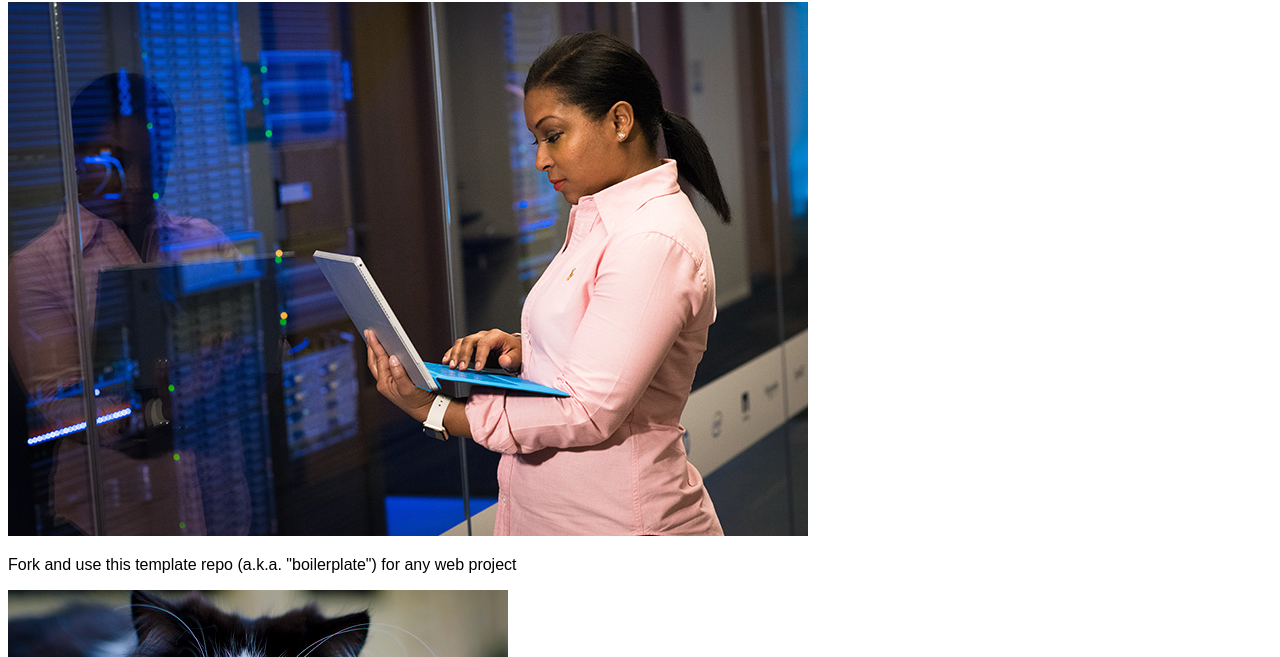
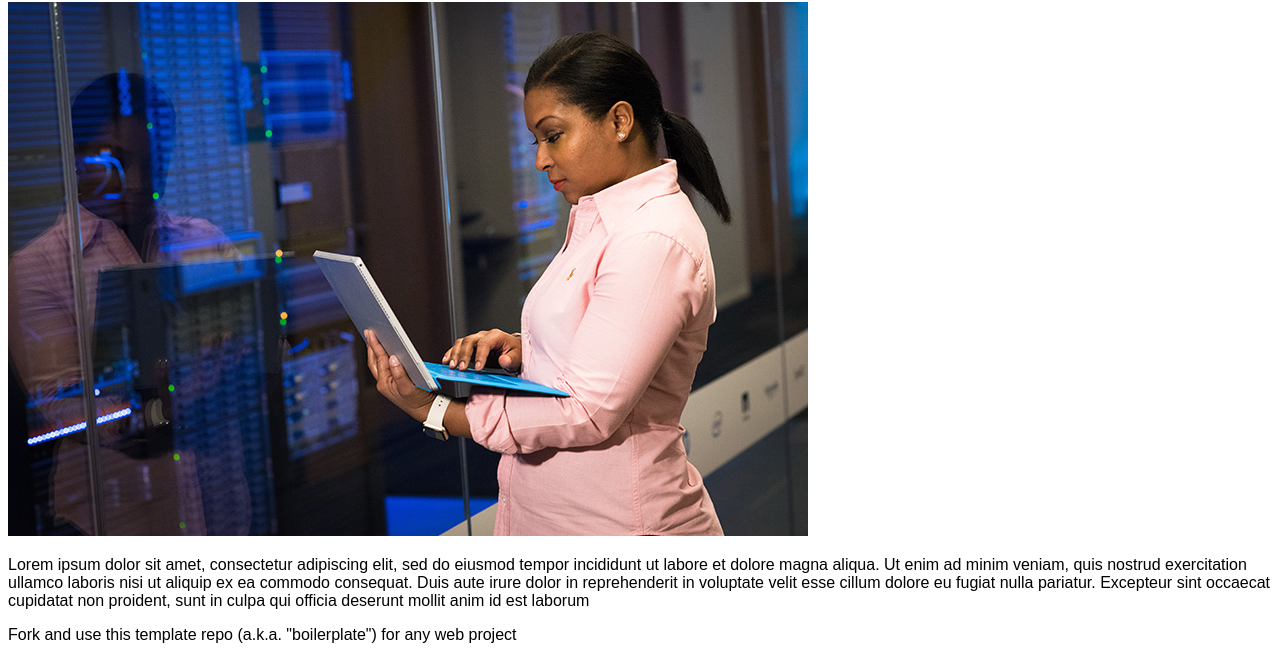
Before and after one commit to michaelmydao-dev/image-lesson, a plain HTML site: page index.html in a window 1280 px wide. Shown: the part 78-735 px from the top of the page. Drawn offline with Linux system fonts and the light colour scheme.

Commit message:
Update index.html

```diff
--- a/index.html
+++ b/index.html
@@ -9,6 +9,7 @@
 
 	<h1>Website Template</h1>
 	<img src="assets/img/server-resized.jpg" alt="Image of a web server">
+	<p> Lorem ipsum dolor sit amet, consectetur adipiscing elit, sed do eiusmod tempor incididunt ut labore et dolore magna aliqua. Ut enim ad minim veniam, quis nostrud exercitation ullamco laboris nisi ut aliquip ex ea commodo consequat. Duis aute irure dolor in reprehenderit in voluptate velit esse cillum dolore eu fugiat nulla pariatur. Excepteur sint occaecat cupidatat non proident, sunt in culpa qui officia deserunt mollit anim id est laborum<p>
 	<p>Fork and use this template repo (a.k.a. "boilerplate") for any web project</p>
 	<img src="assets/img/cat.jpg" alt="Image of a cat">
 
```
